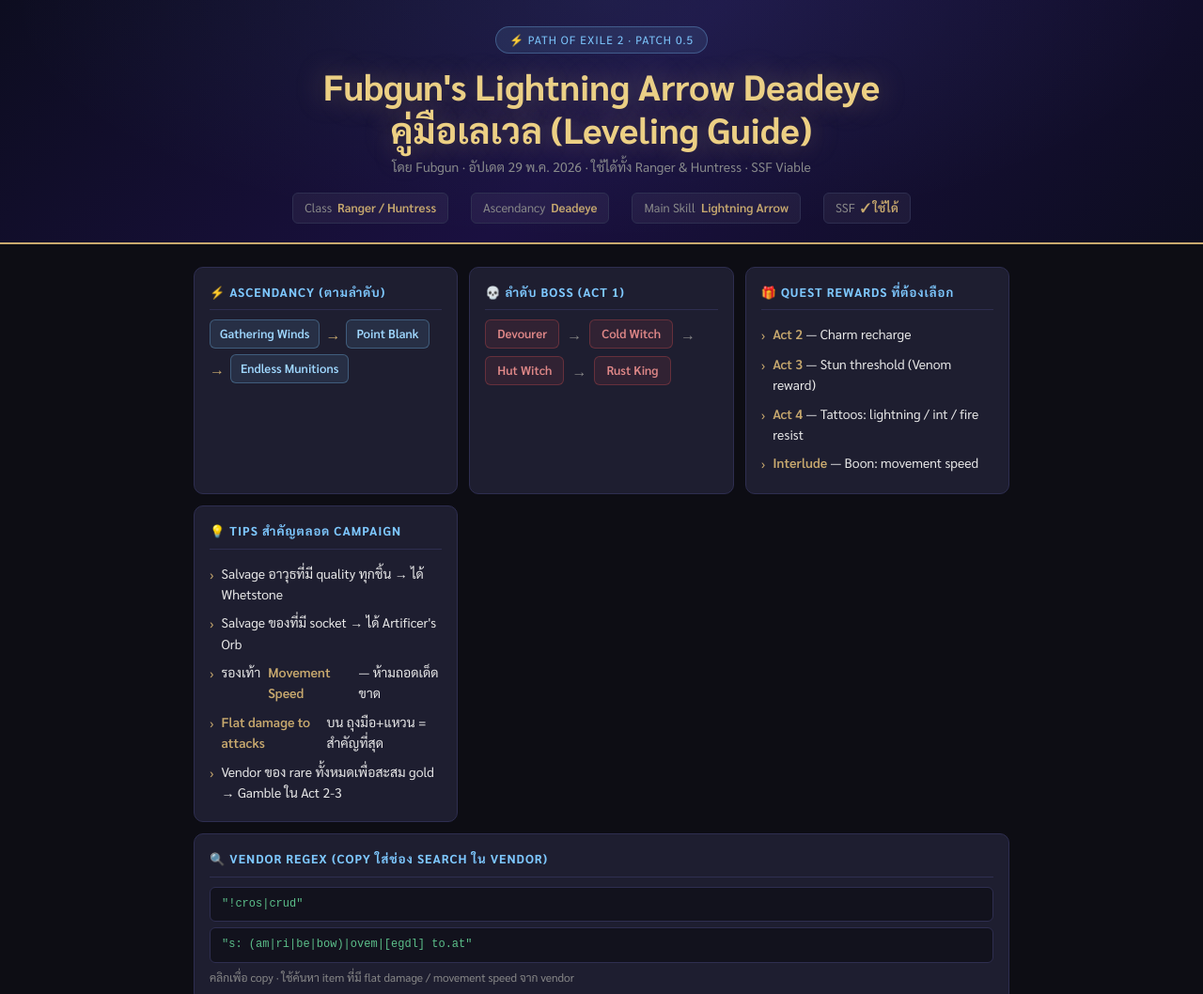
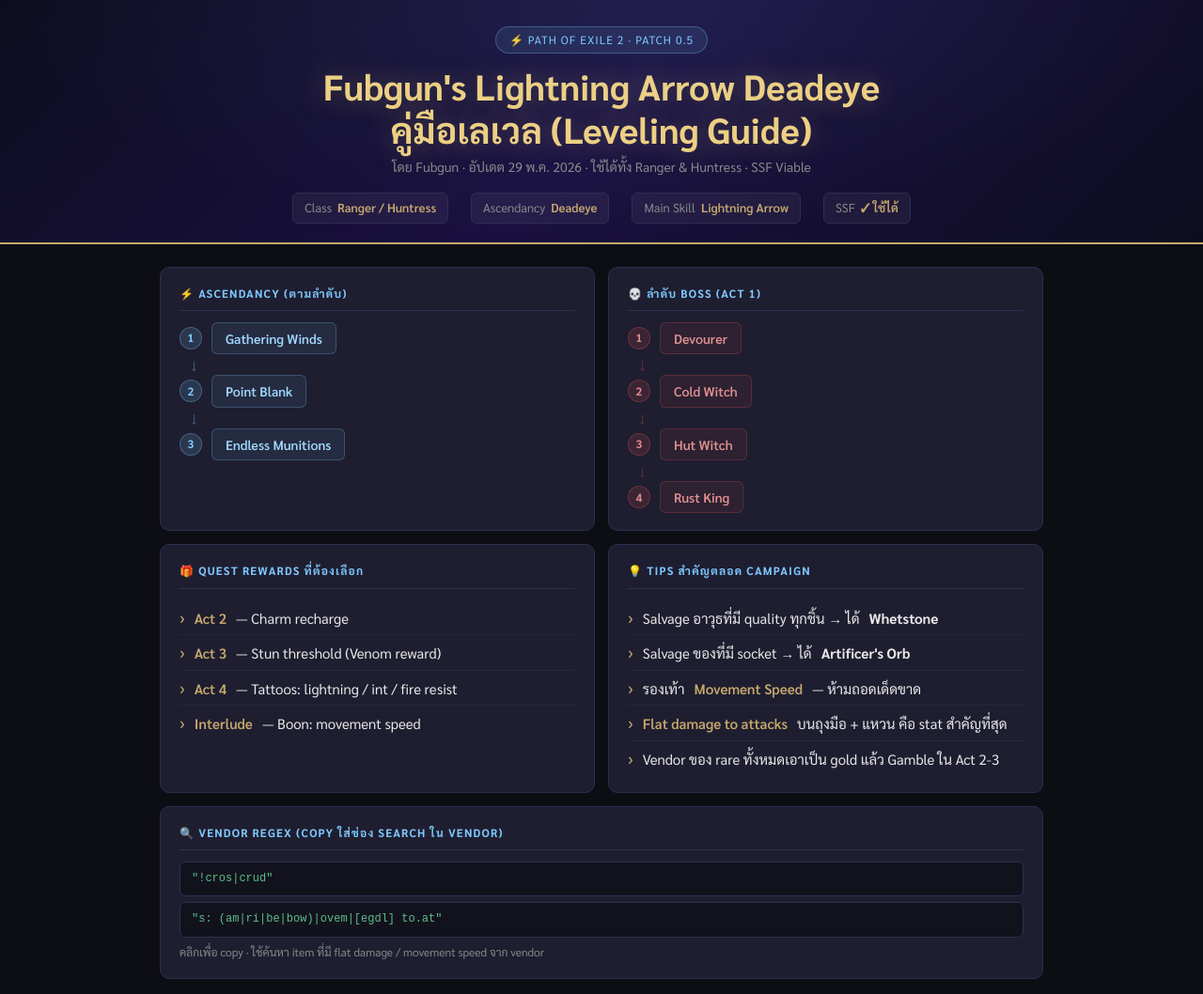
Before and after one commit to fireballdev99/summary-fubgun-build-th, a plain HTML site: page index.html in a window 1280 px wide. Shown: the top 1058 px of the page at 94% size. Drawn offline with Linux system fonts and the light colour scheme.

Commit message:
Improve readability: vertical chains, better tip list, wider layout

```diff
--- a/index.html
+++ b/index.html
@@ -94,50 +94,69 @@
 
   /* OVERVIEW */
   .overview {
-    max-width: 900px; margin: 24px auto; padding: 0 16px;
+    max-width: 980px; margin: 24px auto; padding: 0 20px;
   }
   .overview-grid {
-    display: grid; grid-template-columns: repeat(auto-fit, minmax(260px, 1fr)); gap: 12px;
+    display: grid;
+    grid-template-columns: 1fr 1fr;
+    gap: 14px;
   }
   .overview-card {
     background: var(--card);
     border: 1px solid var(--border);
     border-radius: 10px;
-    padding: 16px;
+    padding: 18px 20px;
   }
+  .overview-card.full-width { grid-column: 1 / -1; }
   .overview-card h3 {
-    font-size: 13px;
+    font-size: 12px;
     text-transform: uppercase;
-    letter-spacing: 1px;
+    letter-spacing: 1.2px;
     color: var(--lightning);
-    margin-bottom: 10px;
+    margin-bottom: 12px;
     padding-bottom: 8px;
     border-bottom: 1px solid var(--border);
   }
   .tip-list { list-style: none; }
   .tip-list li {
-    padding: 4px 0;
-    font-size: 14px;
-    display: flex; align-items: flex-start; gap: 8px;
+    padding: 5px 0;
+    font-size: 15px;
+    line-height: 1.7;
+    display: flex; align-items: baseline; gap: 10px;
+    border-bottom: 1px solid rgba(255,255,255,0.04);
   }
-  .tip-list li::before { content: '›'; color: var(--gold); flex-shrink: 0; margin-top: 1px; }
+  .tip-list li:last-child { border-bottom: none; }
+  .tip-list li::before { content: '›'; color: var(--gold); flex-shrink: 0; font-size: 18px; line-height: 1.4; }
   .highlight { color: var(--gold); font-weight: 600; }
   .highlight-blue { color: var(--lightning); font-weight: 600; }
   .highlight-green { color: var(--green); font-weight: 600; }
   .highlight-red { color: var(--red); font-weight: 600; }
 
-  .asc-chain {
-    display: flex; align-items: center; gap: 6px; flex-wrap: wrap;
+  /* Ascendancy vertical chain */
+  .asc-chain { display: flex; flex-direction: column; gap: 2px; }
+  .asc-step {
+    display: flex; align-items: center; gap: 10px;
+  }
+  .asc-num {
+    width: 24px; height: 24px;
+    background: rgba(124,200,255,0.15);
+    border: 1px solid rgba(124,200,255,0.3);
+    border-radius: 50%;
+    display: flex; align-items: center; justify-content: center;
+    font-size: 12px; font-weight: 700;
+    color: var(--lightning);
+    flex-shrink: 0;
   }
   .asc-node {
-    background: rgba(124,200,255,0.1);
-    border: 1px solid rgba(124,200,255,0.3);
+    background: rgba(124,200,255,0.08);
+    border: 1px solid rgba(124,200,255,0.25);
     border-radius: 6px;
-    padding: 4px 10px;
-    font-size: 13px;
+    padding: 5px 14px;
+    font-size: 14px;
     color: var(--lightning2);
     font-weight: 600;
   }
+  .asc-down { color: rgba(124,200,255,0.4); font-size: 18px; padding-left: 11px; line-height: 1; }
   .asc-arrow { color: var(--gold); font-size: 16px; }
 
   .regex-box {
@@ -156,7 +175,7 @@
 
   /* TABS */
   .tabs-container {
-    max-width: 900px; margin: 24px auto 0; padding: 0 16px;
+    max-width: 980px; margin: 24px auto 0; padding: 0 20px;
   }
   .tab-nav {
     display: flex; gap: 4px; flex-wrap: wrap;
@@ -366,19 +385,28 @@
   }
 
   /* BOSS ORDER */
-  .boss-chain {
-    display: flex; align-items: center; gap: 8px; flex-wrap: wrap;
-    margin-top: 8px;
+  .boss-chain { display: flex; flex-direction: column; gap: 2px; margin-top: 4px; }
+  .boss-step { display: flex; align-items: center; gap: 10px; }
+  .boss-num {
+    width: 24px; height: 24px;
+    background: rgba(224,80,80,0.15);
+    border: 1px solid rgba(224,80,80,0.3);
+    border-radius: 50%;
+    display: flex; align-items: center; justify-content: center;
+    font-size: 12px; font-weight: 700;
+    color: #e08888;
+    flex-shrink: 0;
   }
   .boss-node {
-    background: rgba(224,80,80,0.1);
-    border: 1px solid rgba(224,80,80,0.3);
+    background: rgba(224,80,80,0.08);
+    border: 1px solid rgba(224,80,80,0.25);
     border-radius: 6px;
-    padding: 4px 12px;
-    font-size: 13px;
-    color: #e08888;
+    padding: 5px 14px;
+    font-size: 14px;
+    color: #e09090;
     font-weight: 600;
   }
+  .boss-down { color: rgba(224,80,80,0.35); font-size: 18px; padding-left: 11px; line-height: 1; }
   .boss-arrow { color: var(--muted); }
 
   footer {
@@ -418,11 +446,20 @@
     <div class="overview-card">
       <h3>⚡ Ascendancy (ตามลำดับ)</h3>
       <div class="asc-chain">
+        <div class="asc-step">
+          <div class="asc-num">1</div>
           <div class="asc-node">Gathering Winds</div>
-        <div class="asc-arrow">→</div>
+        </div>
+        <div class="asc-down">↓</div>
+        <div class="asc-step">
+          <div class="asc-num">2</div>
           <div class="asc-node">Point Blank</div>
-        <div class="asc-arrow">→</div>
+        </div>
+        <div class="asc-down">↓</div>
+        <div class="asc-step">
+          <div class="asc-num">3</div>
           <div class="asc-node">Endless Munitions</div>
+        </div>
       </div>
     </div>
 
@@ -430,13 +467,25 @@
     <div class="overview-card">
       <h3>💀 ลำดับ Boss (Act 1)</h3>
       <div class="boss-chain">
+        <div class="boss-step">
+          <div class="boss-num">1</div>
           <div class="boss-node">Devourer</div>
-        <div class="boss-arrow">→</div>
+        </div>
+        <div class="boss-down">↓</div>
+        <div class="boss-step">
+          <div class="boss-num">2</div>
           <div class="boss-node">Cold Witch</div>
-        <div class="boss-arrow">→</div>
+        </div>
+        <div class="boss-down">↓</div>
+        <div class="boss-step">
+          <div class="boss-num">3</div>
           <div class="boss-node">Hut Witch</div>
-        <div class="boss-arrow">→</div>
+        </div>
+        <div class="boss-down">↓</div>
+        <div class="boss-step">
+          <div class="boss-num">4</div>
           <div class="boss-node">Rust King</div>
+        </div>
       </div>
     </div>
 
@@ -444,10 +493,10 @@
     <div class="overview-card">
       <h3>🎁 Quest Rewards ที่ต้องเลือก</h3>
       <ul class="tip-list">
-        <li><span><span class="highlight">Act 2</span> — Charm recharge</span></li>
-        <li><span><span class="highlight">Act 3</span> — Stun threshold (Venom reward)</span></li>
-        <li><span><span class="highlight">Act 4</span> — Tattoos: lightning / int / fire resist</span></li>
-        <li><span><span class="highlight">Interlude</span> — Boon: movement speed</span></li>
+        <li><span class="highlight">Act 2</span> — Charm recharge</li>
+        <li><span class="highlight">Act 3</span> — Stun threshold (Venom reward)</li>
+        <li><span class="highlight">Act 4</span> — Tattoos: lightning / int / fire resist</li>
+        <li><span class="highlight">Interlude</span> — Boon: movement speed</li>
       </ul>
     </div>
 
@@ -455,16 +504,16 @@
     <div class="overview-card">
       <h3>💡 Tips สำคัญตลอด Campaign</h3>
       <ul class="tip-list">
-        <li>Salvage อาวุธที่มี quality ทุกชิ้น → ได้ Whetstone</li>
-        <li>Salvage ของที่มี socket → ได้ Artificer's Orb</li>
+        <li>Salvage อาวุธที่มี quality ทุกชิ้น → ได้ <strong>Whetstone</strong></li>
+        <li>Salvage ของที่มี socket → ได้ <strong>Artificer's Orb</strong></li>
         <li>รองเท้า <span class="highlight">Movement Speed</span> — ห้ามถอดเด็ดขาด</li>
-        <li><span class="highlight">Flat damage to attacks</span> บน ถุงมือ+แหวน = สำคัญที่สุด</li>
-        <li>Vendor ของ rare ทั้งหมดเพื่อสะสม gold → Gamble ใน Act 2-3</li>
+        <li><span class="highlight">Flat damage to attacks</span> บนถุงมือ + แหวน คือ stat สำคัญที่สุด</li>
+        <li>Vendor ของ rare ทั้งหมดเอาเป็น gold แล้ว Gamble ใน Act 2-3</li>
       </ul>
     </div>
 
     <!-- Vendor Regex -->
-    <div class="overview-card" style="grid-column: 1 / -1;">
+    <div class="overview-card full-width">
       <h3>🔍 Vendor Regex (copy ใส่ช่อง search ใน vendor)</h3>
       <div class="regex-box" title="คลิกเพื่อ copy" onclick="navigator.clipboard.writeText(this.dataset.text); this.textContent='✓ Copied!';" data-text='"!cros|crud"'>"!cros|crud"</div>
       <div class="regex-box" style="margin-top:6px;" onclick="navigator.clipboard.writeText(this.dataset.text); this.textContent='✓ Copied!';" data-text='"s: (am|ri|be|bow)|ovem|[egdl] to.at"'>"s: (am|ri|be|bow)|ovem|[egdl] to.at"</div>
```
Also changed, not shown: fubgun-la-deadeye-guide.html (+88 -39 lines). Lines whose indentation alone changed are shown as unchanged.
